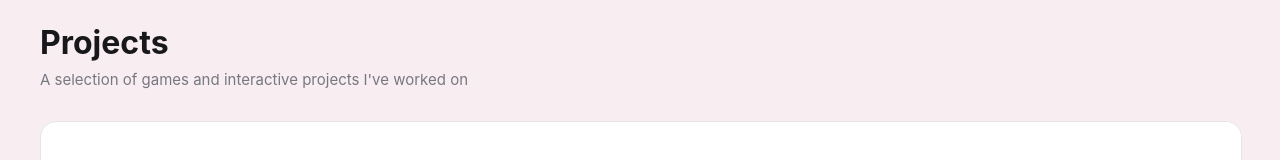
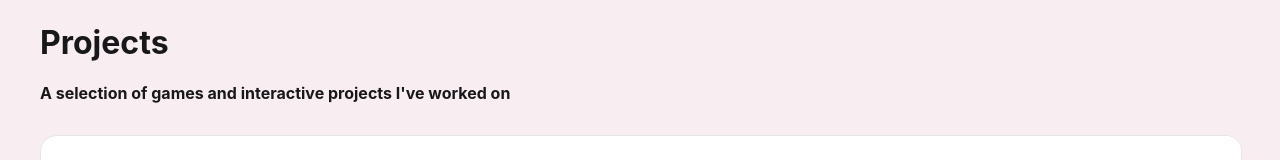
Before and after one commit to mistaferry/unity_cv, a React (Vite) app: page / in a window 1280 px wide. Shown: the part 407-567 px from the top of the page. Built offline with nearby package versions, Linux system fonts and the light colour scheme; no server answers.

Commit message:
Changed the type of text

```diff
--- a/src/components/Projects.jsx
+++ b/src/components/Projects.jsx
@@ -58,7 +58,7 @@ function Projects(){
         <section className="projects-section">
             <div className="section-header">
                 <h2>Projects</h2>
-                <p>A selection of games and interactive projects I've worked on</p>
+                <h4>A selection of games and interactive projects I've worked on</h4>
             </div>
 
             <div className="projects">
```
